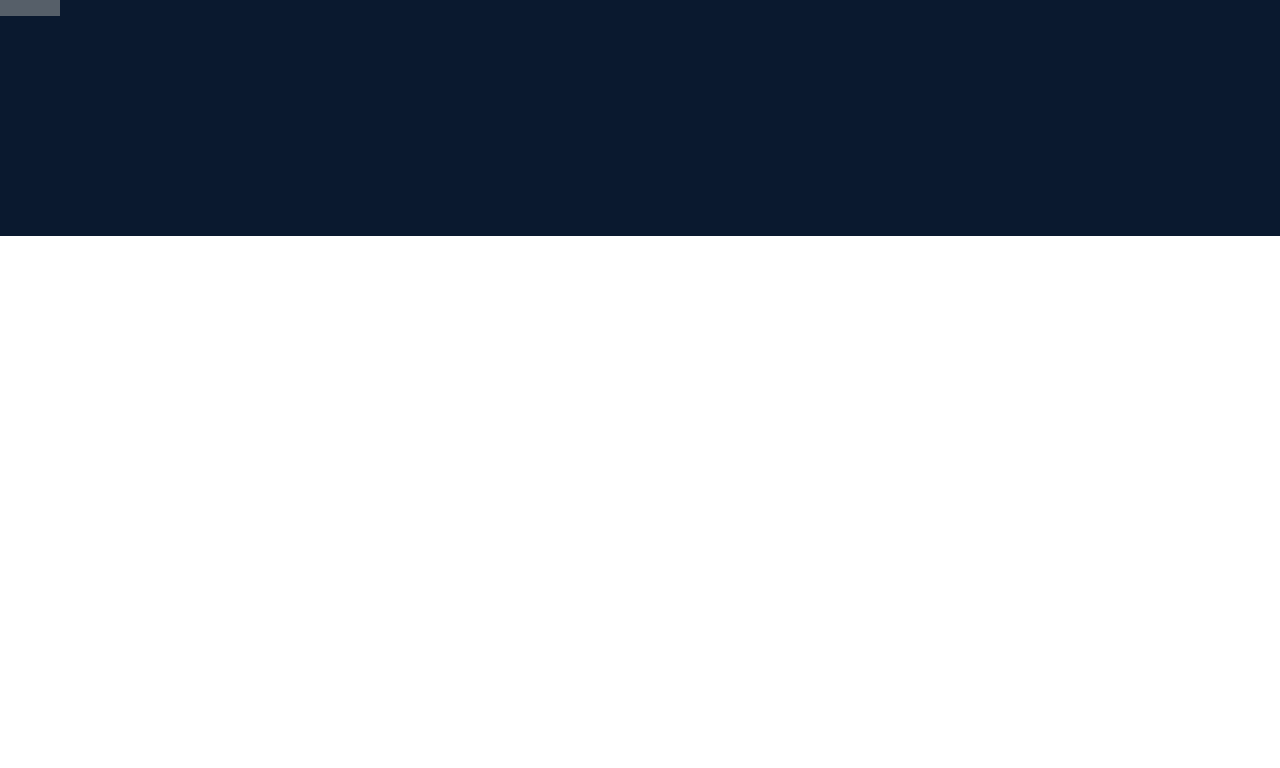
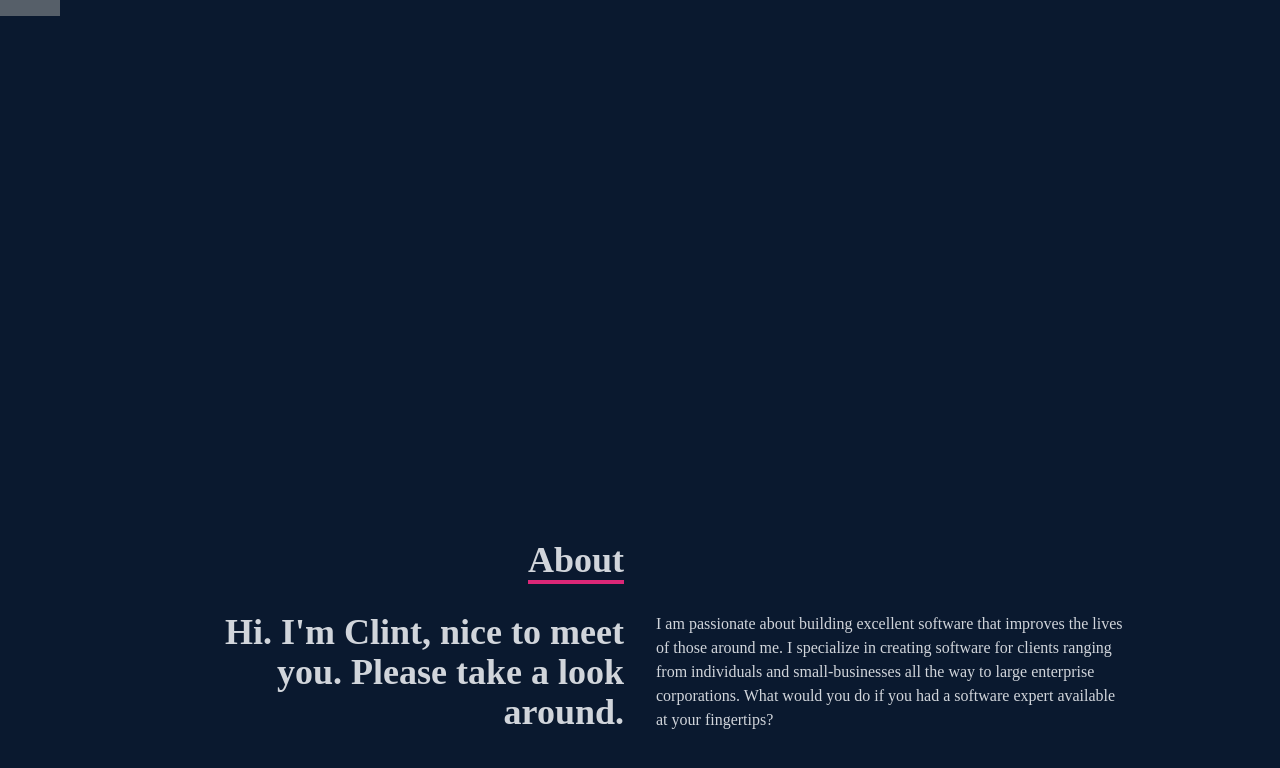
Before and after one commit to federg11/portfolio, a React (Create React App) app: page / in a window 1280 px wide. Shown: the part 564-1332 px from the top of the page. Before the commit the page ends 800 px from the top, so only its background shows below. Built offline with nearby package versions, Linux system fonts and the light colour scheme.

Commit message:
about section complete

```diff
--- a/src/App.js
+++ b/src/App.js
@@ -1,3 +1,4 @@
+import About from "./components/About";
 import Home from "./components/Home";
 import Nabvar from "./components/Nabvar";
 
@@ -6,6 +7,7 @@ function App() {
     <div>
       <Nabvar />
       <Home />
+      <About />
     </div>
   );
 }
--- /dev/null
+++ b/src/components/About.js
@@ -0,0 +1,32 @@
+import React from 'react'
+
+const About = () => {
+  return (
+    <div name='about' className='w-full h-screen bg-[#0a192f] text-gray-300'>
+      <div className='flex flex-col justify-center items-center w-full h-full'>
+        <div className='max-w-[1000px] w-full grid grid-cols-2 gap-8'>
+          <div className='sm:text-right pb-8 pl-4'>
+            <p className='text-4xl font-bold inline border-b-4 border-pink-600'>
+              About
+            </p>
+          </div>
+          <div></div>
+          </div>
+          <div className='max-w-[1000px] w-full grid sm:grid-cols-2 gap-8 px-4'>
+            <div className='sm:text-right text-4xl font-bold'>
+              <p>Hi. I'm Clint, nice to meet you. Please take a look around.</p>
+            </div>
+            <div>
+              <p>I am passionate about building excellent software that improves
+              the lives of those around me. I specialize in creating software
+              for clients ranging from individuals and small-businesses all the
+              way to large enterprise corporations. What would you do if you had
+              a software expert available at your fingertips?</p>
+            </div>
+          </div>
+      </div>
+    </div>
+  )
+}
+
+export default About;
```
